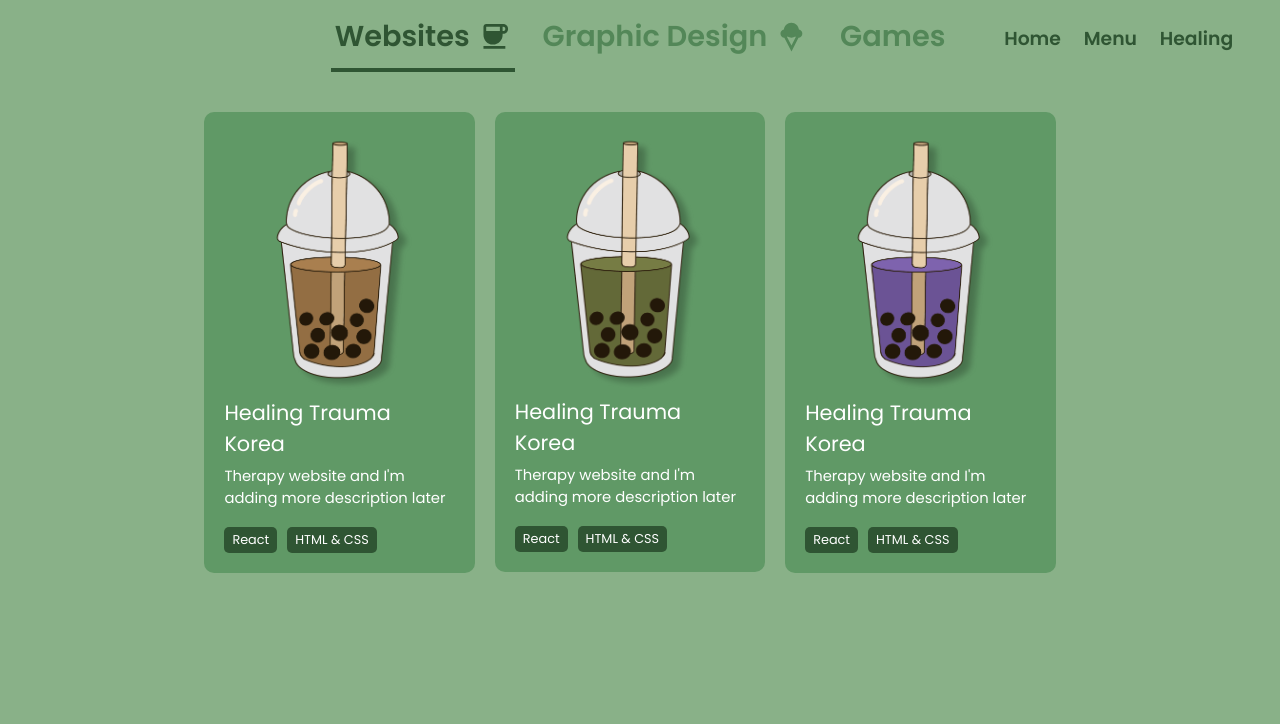
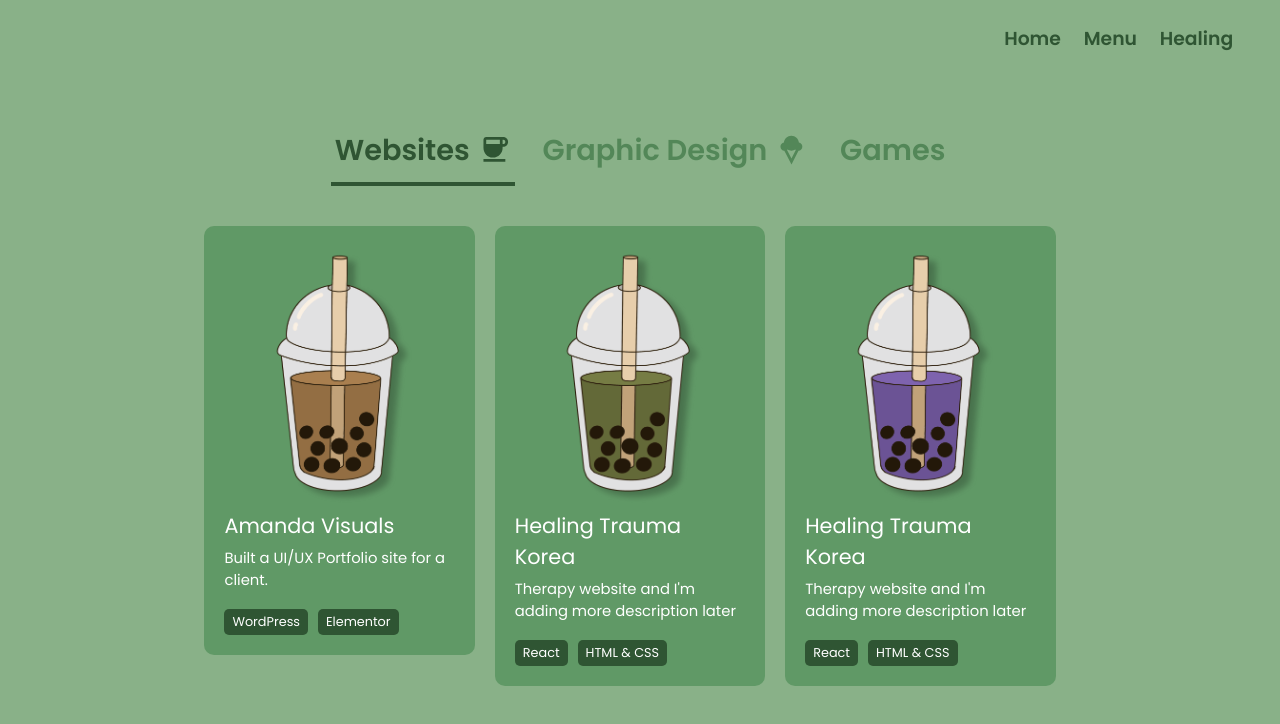
Before and after one commit to dahkimr/dahkimr.github.io, a React (Create React App) app in the folder cafe-app/: page /menu in a window 1280 px wide. Shown: the top 724 px of the page. Built offline with nearby package versions, Linux system fonts and the light colour scheme.

Commit message:
working on hover

```diff
--- a/cafe-app/src/components/molecules/ProjectCard/index.jsx
+++ b/cafe-app/src/components/molecules/ProjectCard/index.jsx
@@ -1,4 +1,4 @@
-import React, { useEffect } from 'react';
+import React, { useEffect, useState } from 'react';
 import { useAnimate, usePresence, stagger } from 'framer-motion';
 import Typography from 'components/atoms/Typography';
 import { COLOURS } from 'styles/variables';
@@ -6,13 +6,45 @@ import Label from 'components/atoms/Label';
 import VerticalSpacer from 'components/atoms/VerticalSpacer';
 import styles from "./styles.module.scss";
 
-const ProjectCard = ({text, description, labels, image, alt}) => {
+const ProjectCard = ({
+        text, description, labels, image, alt,
+        previewImage, previewAlt
+    }) => {
+    const [isHovered, setIsHovered] = useState(false);
+    const [pos, setPos] = useState({x: 0, y:0});
+
     const getLabels = labels.map((label) =>
         <div className={styles.rightSpace}><Label text={label} /></div>
     );
 
+    const handleMouseEnter = () => {
+        setIsHovered(true);
+    };
+
+    const handleMouseLeave = () => {
+        setIsHovered(false);
+    };
+
+    const handleMouseMove = (e) => {
+        console.log(pos);
+        setPos({ x: e.clientX, y: e.clientY });
+    };
+
     return (
-        <div className={`${styles.container} projectCard`}>
+        <div className={styles.container}
+        onMouseLeave={handleMouseLeave}
+        onMouseMove={handleMouseMove}
+        >
+
+        {isHovered && previewImage &&
+        <div style={{top: pos.y, left: pos.x}} className={styles.previewContainer}>
+                <img src={previewImage} alt={previewAlt | "image"} className={styles.previewImg} />
+            </div>
+        }
+            <div
+                className={`${styles.projectContainer} projectCard`}
+                onMouseEnter={handleMouseEnter}
+            >
                 <img src={image} alt={alt || "image"} className={styles.image} />
                 <div className={styles.textContainer}>
                     <Typography.CardTitle1 color={COLOURS.white} text={text} />
@@ -24,6 +56,7 @@ const ProjectCard = ({text, description, labels, image, alt}) => {
                     </div>
                 </div>
             </div>
+        </div>
     );
 };
 
--- a/cafe-app/src/components/molecules/ProjectCard/styles.module.scss
+++ b/cafe-app/src/components/molecules/ProjectCard/styles.module.scss
@@ -1,10 +1,13 @@
-.container {
+.projectContainer {
     width: 18vw;
     text-align: center;
     background-color: #609966;
     border-radius: 10px;
     margin-right: 20px;
     padding: 20px 20px;
+    position: relative;
+    z-index: 1;
+    cursor: pointer;
 }
 
 .textContainer {
@@ -23,8 +26,21 @@
 .labelContainer {
     display: flex;
     justify-content: left;
+    flex-wrap: wrap;
+    gap: 10px;
 }
 
 .rightSpace {
-    margin-right: 10px;
+    // margin-right: 10px;
 }
+
+.previewContainer {
+    position: absolute;
+    z-index: 10;
+    // top: 0;
+    // left: 0;
+}
+
+.previewImg {
+    width: 50vw;
+}
--- a/cafe-app/src/pages/Menu/index.jsx
+++ b/cafe-app/src/pages/Menu/index.jsx
@@ -9,6 +9,7 @@ import BubbleTeaPurple from "assets/boba-purple.png";
 import IcecreamBrown from "assets/icecream-brown.png";
 import IcecreamPurple from "assets/icecream-purple.png";
 import IcecreamPink from "assets/icecream-pink.png";
+import AmandaVisuals from "assets/amandavisuals.png";
 import styles from "./styles.module.scss";
 import ProjectCard from "components/molecules/ProjectCard";
 import Typography from "components/atoms/Typography";
@@ -119,14 +120,16 @@ const Menu = () => {
                 <div>
                     <ProjectCard
                         image={BubbleTeaBrown}
-                        text="Healing Trauma Korea"
-                        description="Therapy website and I'm adding more description later"
-                        labels={["React", "HTML & CSS"]}
+                        previewImage={AmandaVisuals}
+                        text="Amanda Visuals"
+                        description="Built a UI/UX Portfolio site for a client."
+                        labels={["WordPress", "Elementor"]}
                     />
                 </div>
                 <div>
                     <ProjectCard
                         image={BubbleTeaGreen}
+                        previewImage={AmandaVisuals}
                         text="Healing Trauma Korea"
                         description="Therapy website and I'm adding more description later"
                         labels={["React", "HTML & CSS"]}
@@ -135,6 +138,7 @@ const Menu = () => {
                 <div>
                     <ProjectCard
                         image={BubbleTeaPurple}
+                        previewImage={AmandaVisuals}
                         text="Healing Trauma Korea"
                         description="Therapy website and I'm adding more description later"
                         labels={["React", "HTML & CSS"]}
--- a/cafe-app/src/pages/Menu/styles.module.scss
+++ b/cafe-app/src/pages/Menu/styles.module.scss
@@ -1,6 +1,6 @@
 .container {
     background-color: #89B188;
-    height: 100%;
+    height: 100vh;
     display: flex;
     justify-content: center;
     align-items: center;
@@ -10,6 +10,6 @@
 .tabContainer {
     display: flex;
     justify-content: center;
-    align-items: center;
+    align-items: start;
     padding-top: 40px
 }
```
Also changed, not shown: cafe-app/src/assets/amandavisuals.png (added), 1 other file (tests, documents, lock files or other folders). Lines whose indentation alone changed are shown as unchanged.
